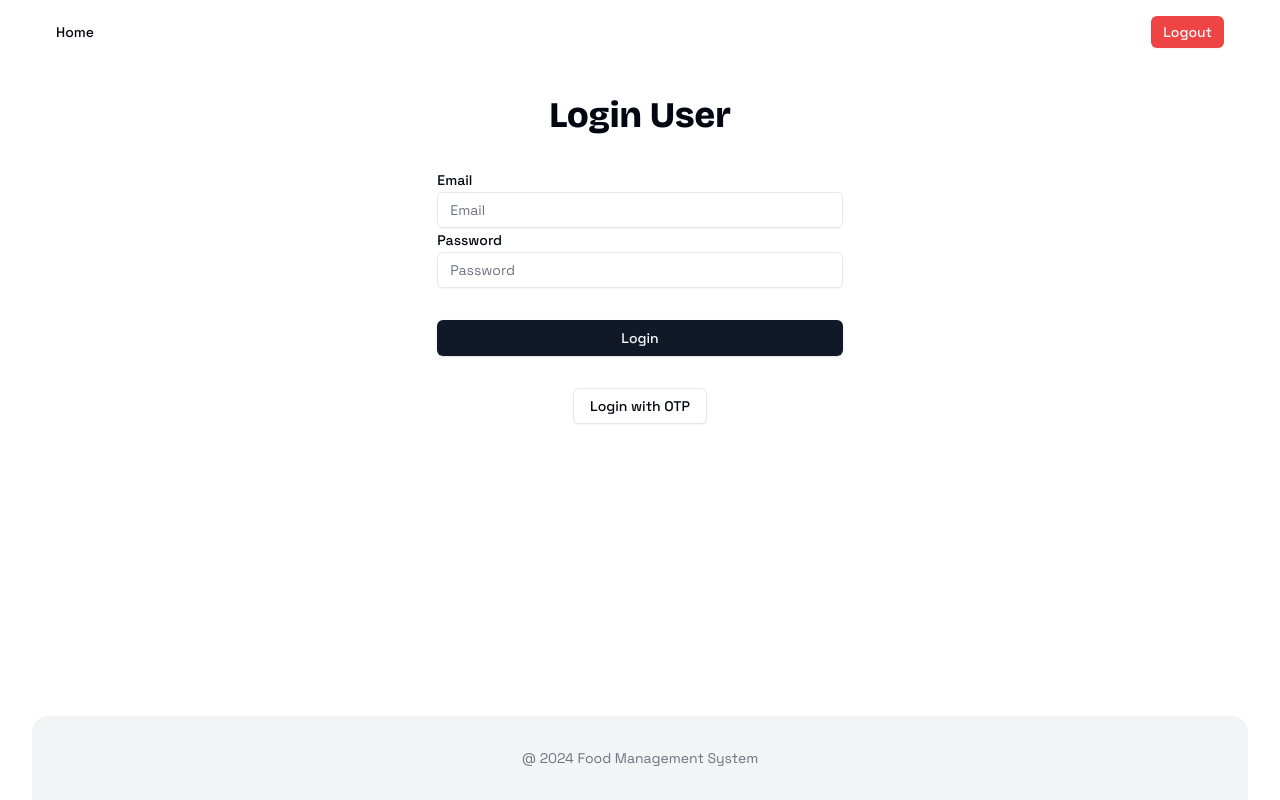
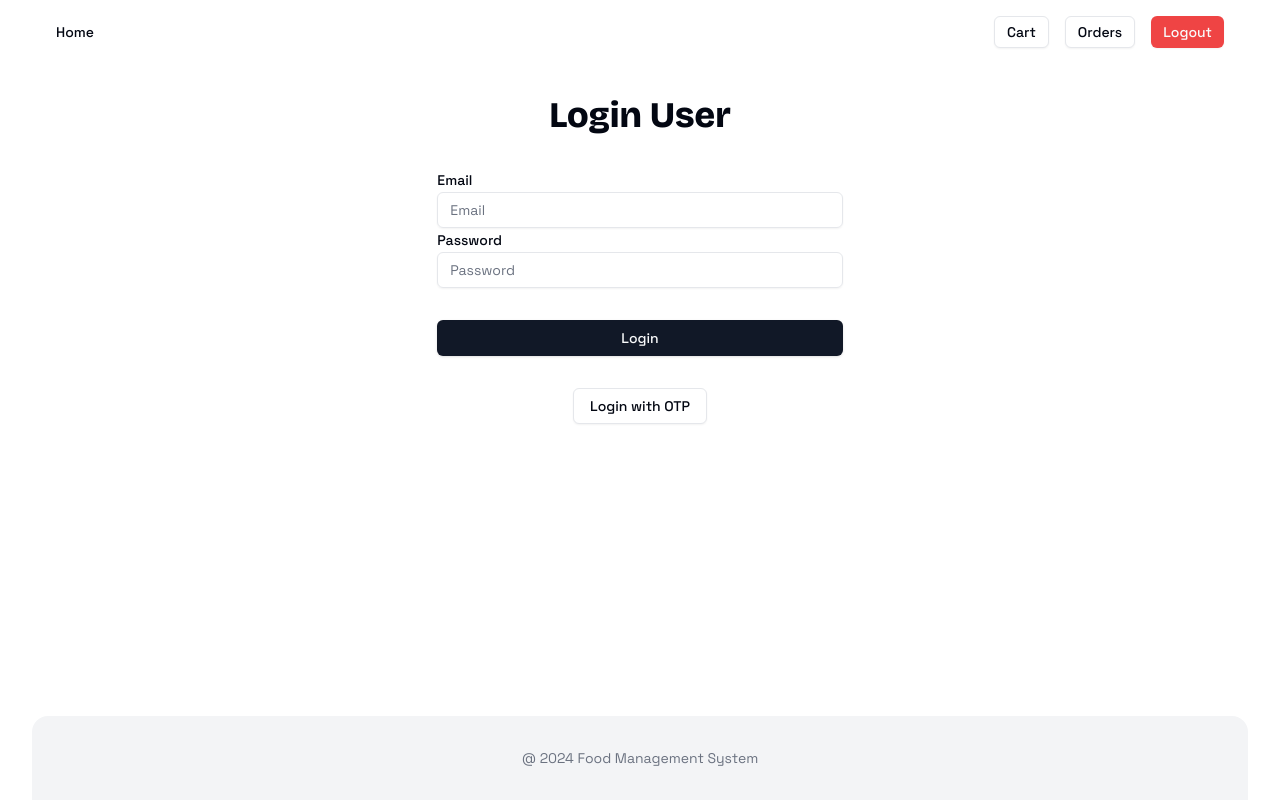
Before and after one commit to VishnuKumarSS/Food-Management-System-ReactJS-FE, a React (Vite) app: page /login in a window 1280 px wide. Built offline with nearby package versions, Linux system fonts and the light colour scheme; sample sign-in values are in the browser's storage.

Commit message:
feat: Add cart button functionality

```diff
--- a/src/components/FoodItem.jsx
+++ b/src/components/FoodItem.jsx
@@ -1,20 +1,48 @@
 import { Link } from "react-router-dom";
 import { Button } from "./ui/button";
 import { api } from "@services/api";
+import React from "react";
 
-function FoodItem({ item, isAdmin = false, handleDelete = null }) {
+function FoodItem({
+  item,
+  isAdmin = false,
+  handleDelete = null,
+  onAddToCart = null,
+}) {
+  const token = localStorage.getItem("token");
+
+  const handleAddToCart = (foodItemId) => {
+    api
+      .post(
+        "/orders/cart/items/",
+        { food_item: foodItemId, quantity: 1 },
+        {
+          headers: {
+            Authorization: `Bearer ${token}`,
+          },
+        }
+      )
+      .then((response) => {
+        console.log("Item added to cart:", response.data);
+        if (onAddToCart) onAddToCart(foodItemId);
+      })
+      .catch((error) => {
+        console.error("There was an error adding the item to the cart!", error);
+      });
+  };
+
   return (
     <div className="flex flex-col border rounded-lg p-4 shadow-md">
       <h3 className="text-lg font-medium mb-2">{item.name}</h3>
       <p className="text-gray-600 mb-2">{item.description}</p>
-      <div className="flex justify-between items-center">
+      <div className="flex justify-between items-center mb-4">
         <span className="text-lg font-semibold">${item.price}</span>
         <span className="text-gray-600">
           Available: {item.quantity_available}
         </span>
       </div>
-      {isAdmin && (
-        <div className="flex flex-row gap-2 my-4">
+      {isAdmin ? (
+        <div className="flex flex-row gap-2">
           <Button variant="" size="sm">
             <Link to={`/update-food-item/${item.id}`} className="">
               Update
@@ -28,6 +56,15 @@ function FoodItem({ item, isAdmin = false, handleDelete = null }) {
             Delete
           </Button>
         </div>
+      ) : (
+        <Button
+          variant="outline"
+          size="sm"
+          onClick={() => handleAddToCart(item.id)}
+          disabled={item.quantity_available <= 0}
+        >
+          Add to Cart
+        </Button>
       )}
     </div>
   );
--- a/src/components/Navbar.jsx
+++ b/src/components/Navbar.jsx
@@ -34,6 +34,22 @@ export default function Navbar() {
                   </Link>
                 </Button>
               )}
+              <Button variant="outline" size="sm">
+                <Link
+                  to={"/cart"}
+                  className="text-sm font-medium transition-colors hover:text-gray-900 dark:hover:text-gray-50"
+                >
+                  Cart
+                </Link>
+              </Button>
+              <Button variant="outline" size="sm">
+                <Link
+                  to={"/orders"}
+                  className="text-sm font-medium transition-colors hover:text-gray-900 dark:hover:text-gray-50"
+                >
+                  Orders
+                </Link>
+              </Button>
               <Button
                 variant="destructive"
                 size="sm"
--- a/src/pages/Home.jsx
+++ b/src/pages/Home.jsx
@@ -1,7 +1,42 @@
+// import FoodItem from "@/components/FoodItem";
+// import { api } from "@services/api";
+// import React from "react";
+// import { useState, useEffect } from "react";
+
+// function Home() {
+//   const [foodItems, setFoodItems] = useState([]);
+//   const token = localStorage.getItem("token");
+
+//   useEffect(() => {
+//     api
+//       .get("/food/food-items/", {
+//         headers: {
+//           Authorization: `Bearer ${token}`,
+//         },
+//       })
+//       .then((response) => {
+//         setFoodItems(response.data);
+//         console.log("response.data", response.data);
+//       })
+//       .catch((error) => {
+//         console.error("There was an error fetching the food items!", error);
+//       });
+//   }, [token]);
+
+//   return (
+//     <div className="grid grid-cols-1 md:grid-cols-2 lg:grid-cols-3 gap-4">
+//       {foodItems.map((item) => (
+//         <FoodItem key={item.id} item={item} />
+//       ))}
+//     </div>
+//   );
+// }
+
+// export default Home;
+
+import React, { useState, useEffect } from "react";
 import FoodItem from "@/components/FoodItem";
 import { api } from "@services/api";
-import React from "react";
-import { useState, useEffect } from "react";
 
 function Home() {
   const [foodItems, setFoodItems] = useState([]);
@@ -23,10 +58,15 @@ function Home() {
       });
   }, [token]);
 
+  const handleAddToCart = (foodItemId) => {
+    console.log(`Food item with ID ${foodItemId} added to cart.`);
+    // Optionally, you can add additional logic here, e.g., notifications
+  };
+
   return (
     <div className="grid grid-cols-1 md:grid-cols-2 lg:grid-cols-3 gap-4">
       {foodItems.map((item) => (
-        <FoodItem key={item.id} item={item} />
+        <FoodItem key={item.id} item={item} onAddToCart={handleAddToCart} />
       ))}
     </div>
   );
```
